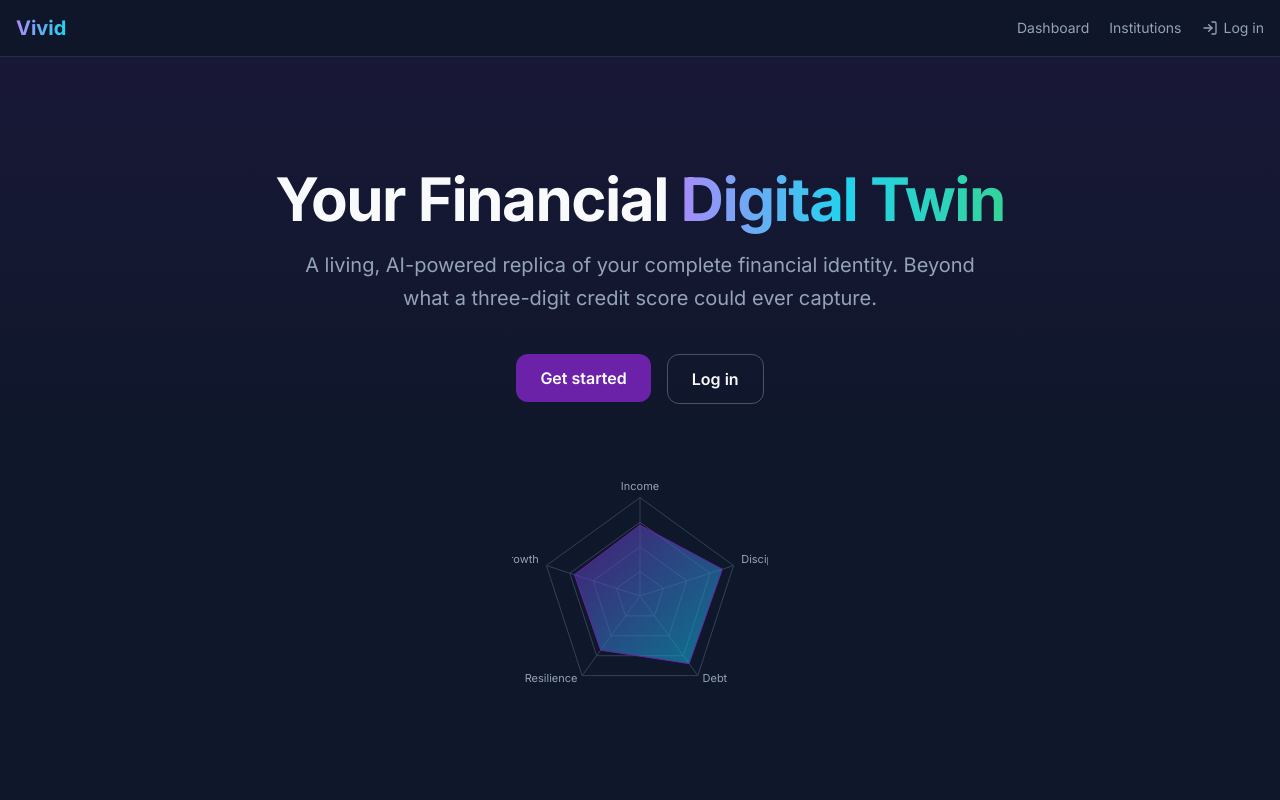
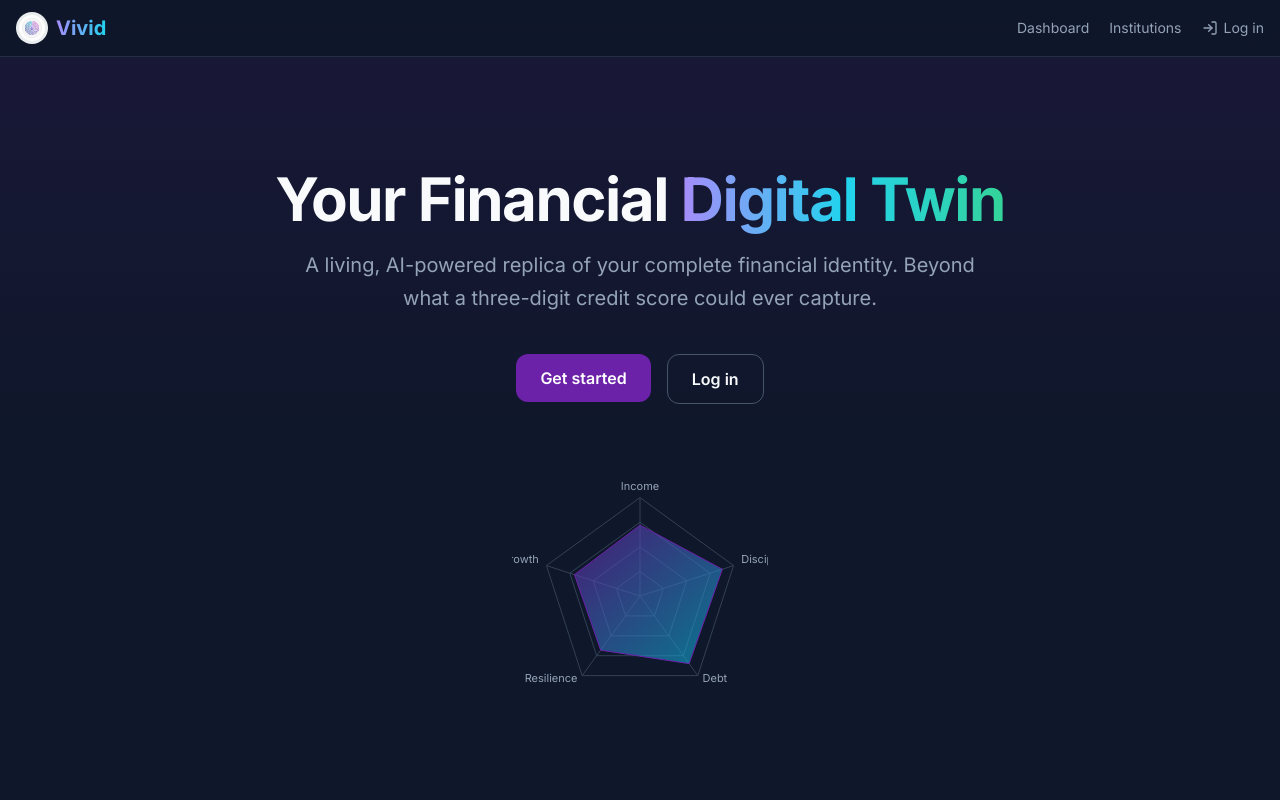
Before and after one commit to manny-serrano/vivid, a React (Vite) app in the folder frontend/: page / in a window 1280 px wide. Shown: the top 800 px of the page. Built offline with nearby package versions, Linux system fonts and the light colour scheme; no server answers.

Commit message:
add branding

```diff
--- a/frontend/index.html
+++ b/frontend/index.html
@@ -2,7 +2,7 @@
 <html lang="en" class="dark">
   <head>
     <meta charset="UTF-8" />
-    <link rel="icon" type="image/svg+xml" href="/vivid-icon.svg" />
+    <link rel="icon" type="image/png" href="/vivid-logo.png" />
     <meta name="viewport" content="width=device-width, initial-scale=1.0" />
     <meta name="description" content="Vivid — Your Financial Digital Twin. Beyond Credit Scores." />
     <link rel="preconnect" href="https://fonts.googleapis.com" />
--- a/frontend/src/components/layout/Navbar.tsx
+++ b/frontend/src/components/layout/Navbar.tsx
@@ -33,6 +33,7 @@ export function Navbar() {
             </button>
           )}
           <Link to="/" className="flex items-center gap-2">
+            <img src="/vivid-logo.png" alt="Vivid logo" className="h-8 w-8 rounded-full object-cover" />
             <span className="text-xl font-bold bg-gradient-to-r from-violet-400 to-cyan-400 bg-clip-text text-transparent">
               Vivid
             </span>
```
Also changed, not shown: frontend/public/vivid-logo.png (added).
